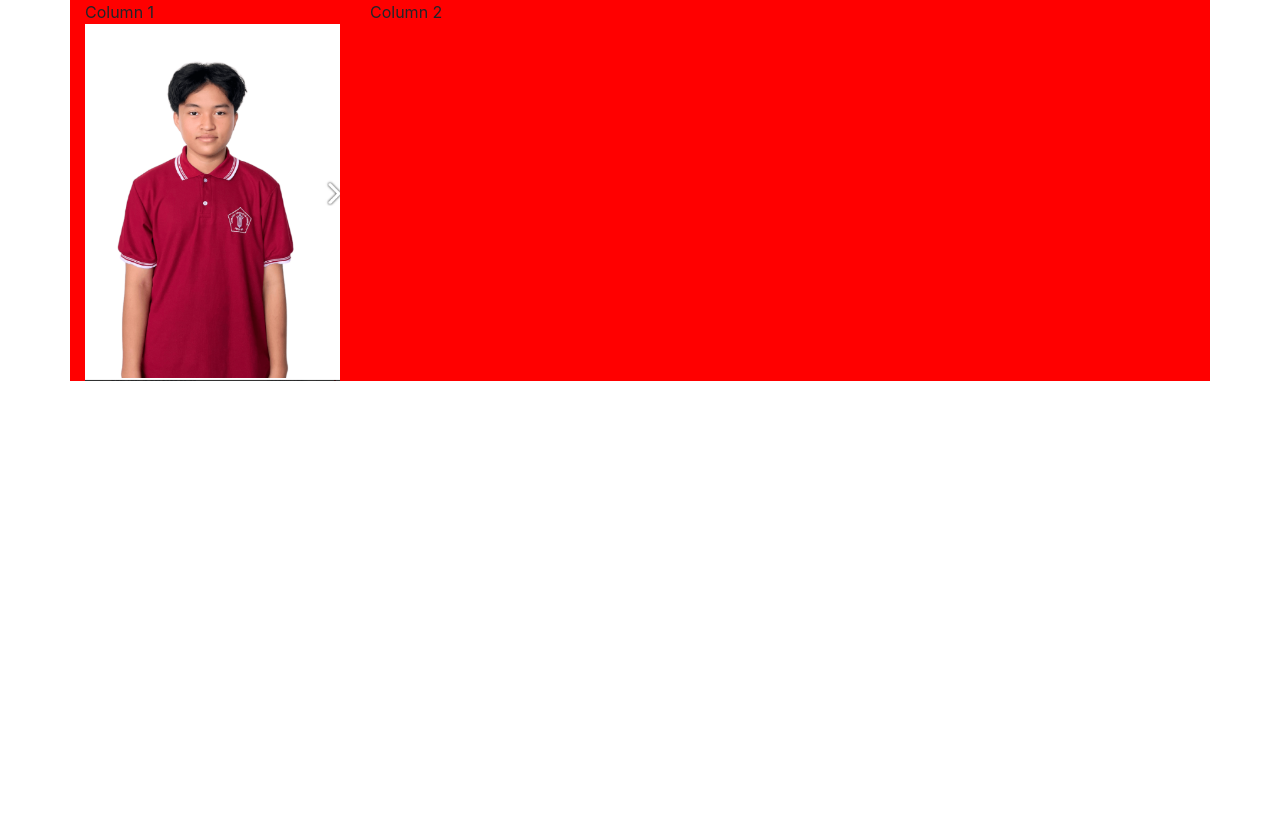
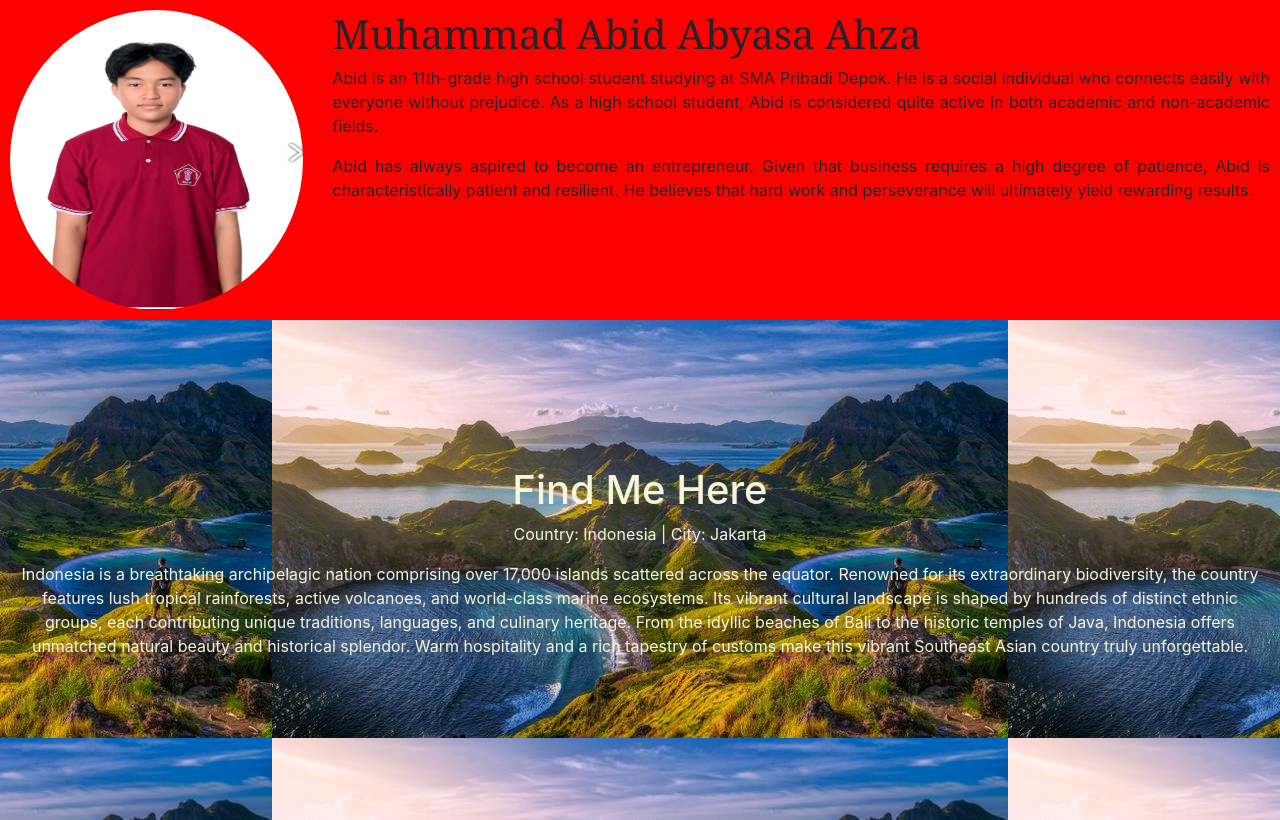
Before and after one commit to abids30s/WebDev-Abid, a plain HTML site: page personalabid/index.html in a window 1280 px wide. Drawn offline with nearby package versions, Linux system fonts and the light colour scheme.

Commit message:
personal

```diff
--- a/personalabid/index.html
+++ b/personalabid/index.html
@@ -9,16 +9,34 @@
 </head>
 <body>
     <div class="section1">
-        <div class="container" style="background-color: red;">
+        <div class="container-fluid p-10" style="background-color: red; padding: 10px">
             <div class="row">
-                <div class="col-3"> Column 1
-                    <img src="/personalabid/sspp.png" alt="" class="img-fluid">
+                <div class="col-3 d-flex justify-content-center">
+                    <img src="/personalabid/sspp.png" alt="" class= "img-fluid rounded-circle object-fit-cover" style="height: 300px; width: 300px;">
                 </div>
+                <div class="col">
+                    <h1 style="font-family:Georgia, 'Times New Roman', Times, serif;"> Muhammad Abid Abyasa Ahza</h1>
 
-                <div class="col"> Column 2</div>
+                   <p style="text-align: justify;">Abid is an 11th-grade high school student studying at SMA Pribadi Depok. He is a social individual who connects easily with everyone without prejudice. As a high school student, Abid is considered quite active in both academic and non-academic fields.
+                </p>
+                    <p style="text-align: justify">Abid has always aspired to become an entrepreneur. Given that business requires a high degree of patience, Abid is characteristically patient and resilient. He believes that hard work and perseverance will ultimately yield rewarding results.
+                    </p>
+                </div>
             </div>
         </div>
     </div>
 
+    <div class="section2">
+        <div class="container-fluid text-center d-flex flex-column justify-content-center" style="background-image:url('/personalabid/indonesia2.jpg');background-size: no-repeat ;background-position: top center; min-height: 500px;color: beige;">
+            <div>
+                <h1>Find Me Here</h1>
+                <p>Country: Indonesia | City: Jakarta</p>
+                <p>Indonesia is a breathtaking archipelagic nation comprising over 17,000 islands scattered across the equator. Renowned for its extraordinary biodiversity, the country features lush tropical rainforests, active volcanoes, and world-class marine ecosystems. Its vibrant cultural landscape is shaped by hundreds of distinct ethnic groups, each contributing unique traditions, languages, and culinary heritage. From the idyllic beaches of Bali to the historic temples of Java, Indonesia offers unmatched natural beauty and historical splendor. Warm hospitality and a rich tapestry of customs make this vibrant Southeast Asian country truly unforgettable.
+                </p>
+
+            </div>
+
+        </div>
+    </div>
 </body>
 </html>
```
Also changed, not shown: personalabid/indonesia2.jpg (added).
